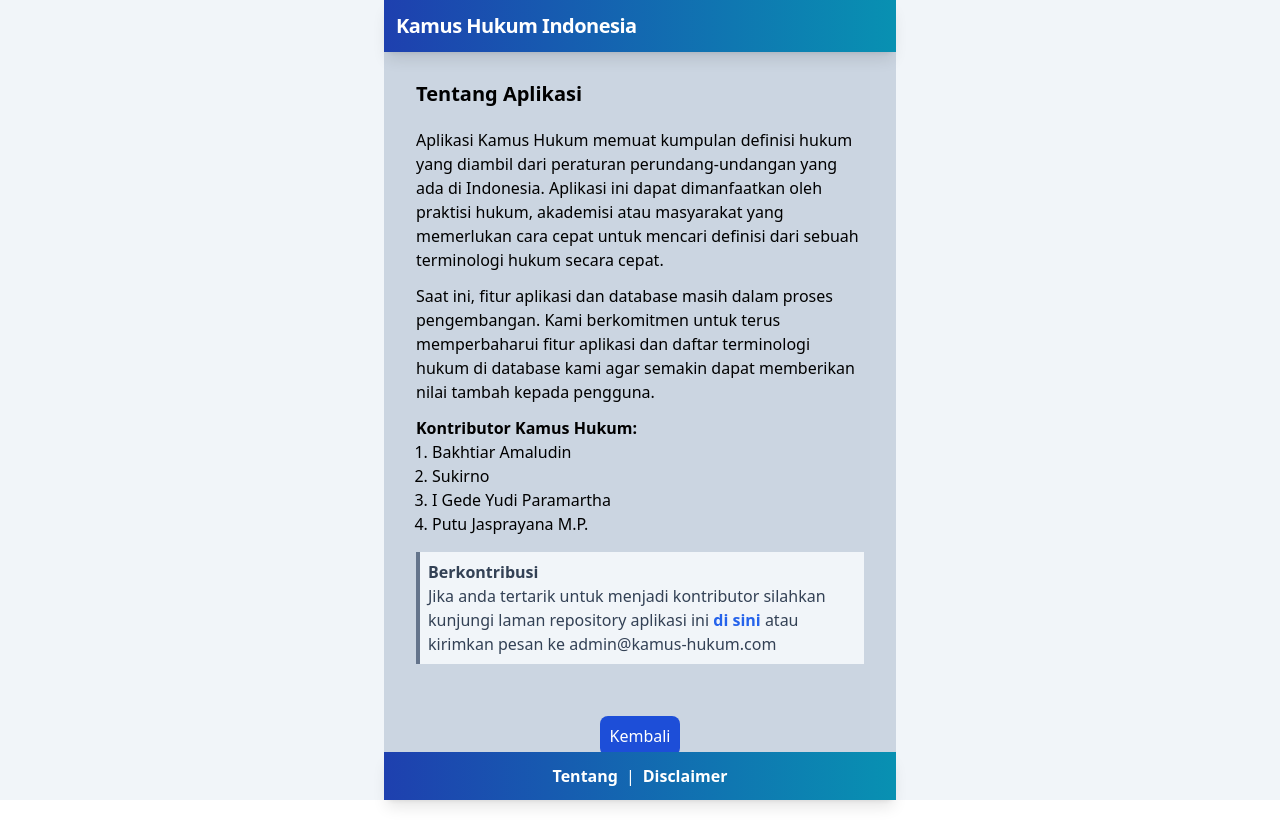
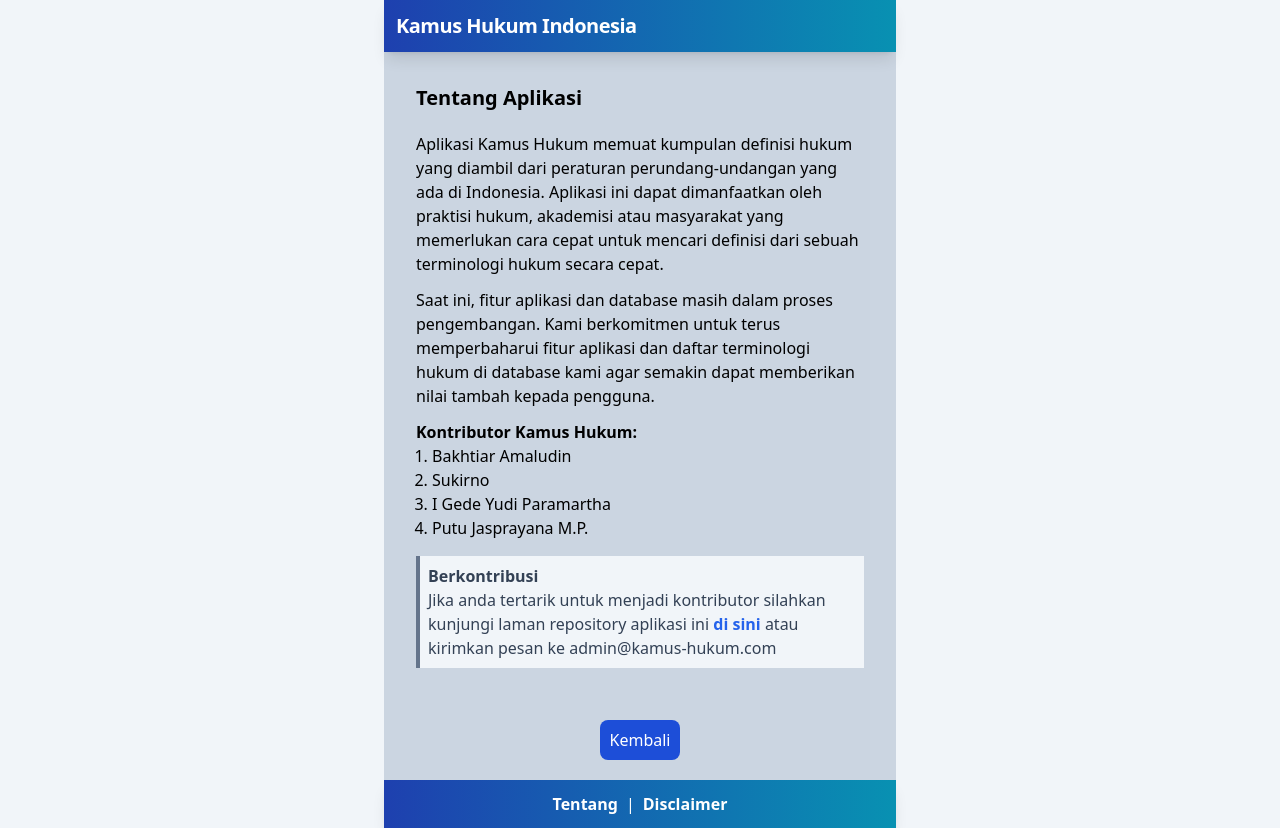
Before and after one commit to maziyank/kamus-hukum, a Next.js app: page /about in a window 1280 px wide. Before the commit the page ends 800 px from the top, so only its background shows below. Built offline with nearby package versions, Linux system fonts and the light colour scheme.

Commit message:
fix: layout, sticky navbar, no fixed footer

```diff
--- a/components/footer.tsx
+++ b/components/footer.tsx
@@ -2,7 +2,7 @@ import Link from "next/link";
 
 export default function Footer() {
   return (
-    <div className="fixed bottom-0 max-w-lg w-full flex justify-center bg-gradient-to-r to-cyan-600 from-blue-800 p-3 text-white shadow-lg">
+    <div className="w-full flex justify-center bg-gradient-to-r to-cyan-600 from-blue-800 p-3 text-white shadow-lg">
       <Link href="/about">
         <a className="mx-2 font-semibold hover:text-blue-300">
           <span>Tentang</span>
--- a/components/layout.tsx
+++ b/components/layout.tsx
@@ -3,12 +3,12 @@ import Navbar from "./navbar";
 
 export default function Layout({ children }) {
   return (
-    <div className="flex w-full min-h-screen h-auto justify-center pt-12 bg-slate-100">
-      <Navbar />
-      <main className="max-w-lg w-full min-h-full bg-slate-300">
-        {children}
-      </main>
-      <Footer />
+    <div className="w-full min-h-screen h-auto flex justify-center bg-slate-100">
+      <div className="max-w-lg w-full min-h-full flex flex-col bg-slate-300">
+        <Navbar />
+        <main className="w-full">{children}</main>
+        <Footer />
+      </div>
     </div>
   );
 }
--- a/components/navbar.tsx
+++ b/components/navbar.tsx
@@ -1,6 +1,6 @@
 export default function Navbar() {
   return (
-    <nav className="fixed top-0 max-w-lg z-50 w-full flex items-center justify-between flex-wrap bg-gradient-to-r to-cyan-600 from-blue-800 p-3 shadow-lg">
+    <nav className="sticky top-0 z-50 w-full flex items-center justify-between flex-wrap bg-gradient-to-r to-cyan-600 from-blue-800 p-3 shadow-lg">
       <div className="flex items-center flex-shrink-0 text-white mr-6">
         <span className="font-semibold text-xl tracking-tight">
           Kamus Hukum Indonesia
```
